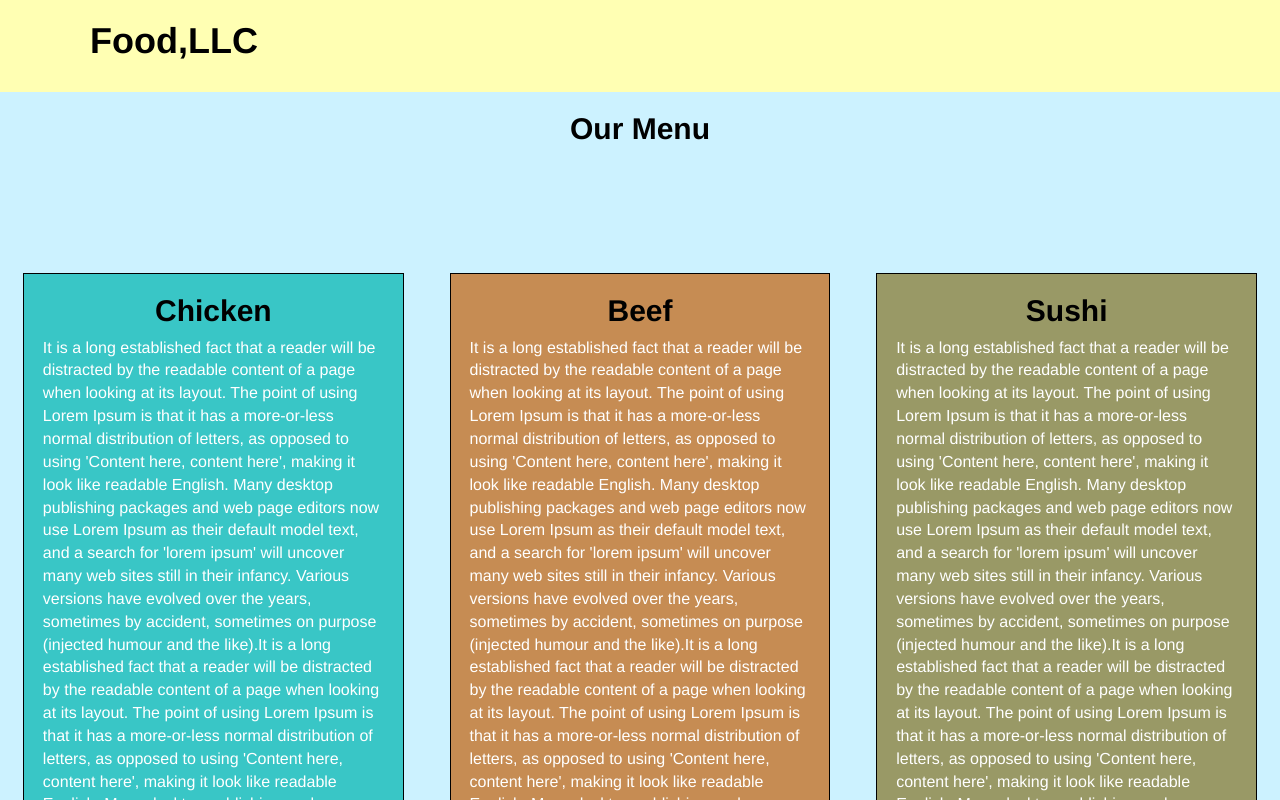
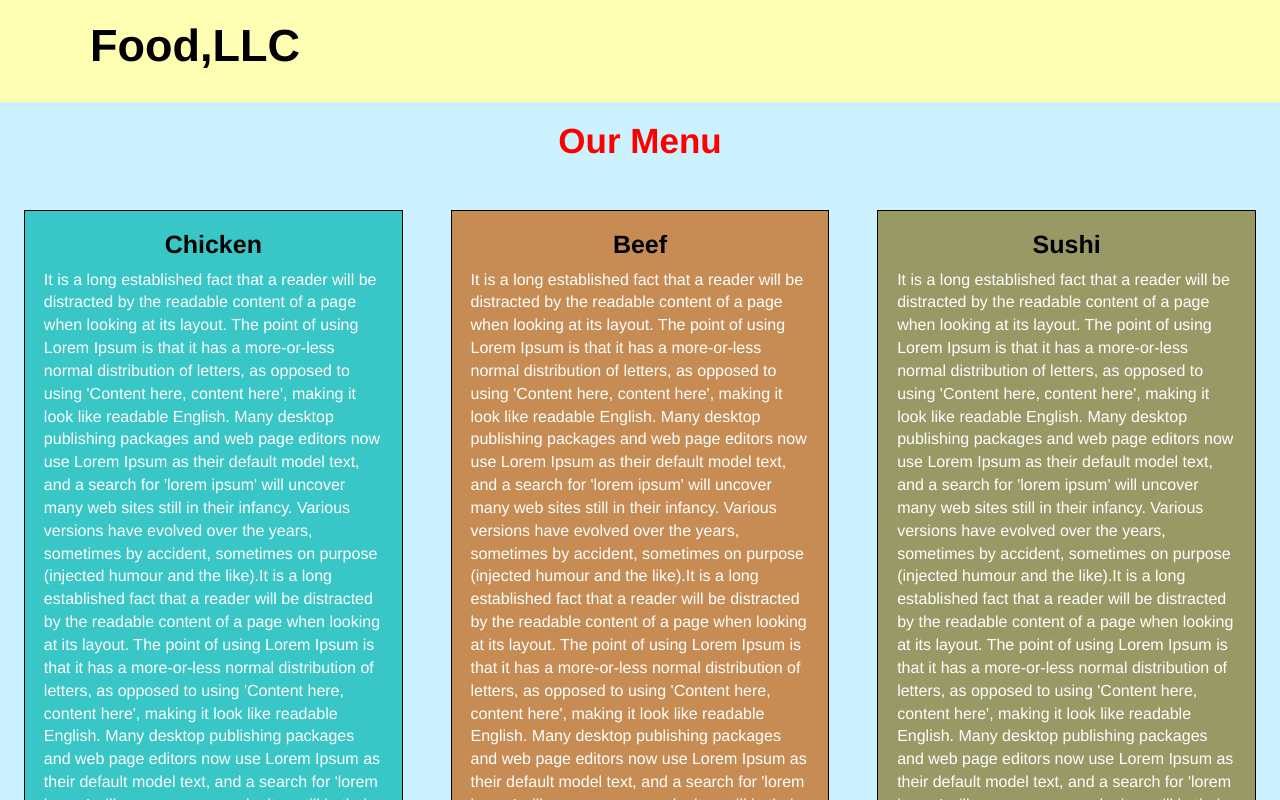
Before and after one commit to Moumenbl/mod3, a plain HTML site: page index.html in a window 1280 px wide. Shown: the top 800 px of the page. Drawn offline with Linux system fonts and the light colour scheme.

Commit message:
module_3 first commit

```diff
--- a/css/index(css).css
+++ b/css/index(css).css
@@ -18,12 +18,15 @@ body{
 	padding-bottom: 20px;
 	margin-left: 20px;
 	font-weight: bold;
+	font-size: 45px;
 }
 h2 {
+	font-size: 35px;
 	text-align: center;
 	font-weight: bold;
 	margin-top: 0;
-	margin-bottom: 10%;
+	margin-bottom: 50px;
+	color: #ff0000;
 }
 /* Menu Button */
 #button {
@@ -33,7 +36,7 @@ h2 {
 
 h3 { /*SECTIONS TITLES */
 	text-align: center;
-	font-size: 30px;
+	font-size: 25px;
 	font-weight: bold;
 	color: black;
 }
@@ -51,8 +54,8 @@ p{
 
 }
 section {
-	margin-left: 2%;
-	margin-right: 2%;
+	margin-left: 9px;
+	margin-right: 9px;
 	overflow: hidden;
 	margin-bottom: 4%;
 
@@ -66,6 +69,7 @@ section {
 	border: 1px solid black;
 }
 #section_2{
+
 	background-color: #c68c53;
 	border: 1px solid black;
 	color: white;
```
Also changed, not shown: index.html (+1 -1 lines).
